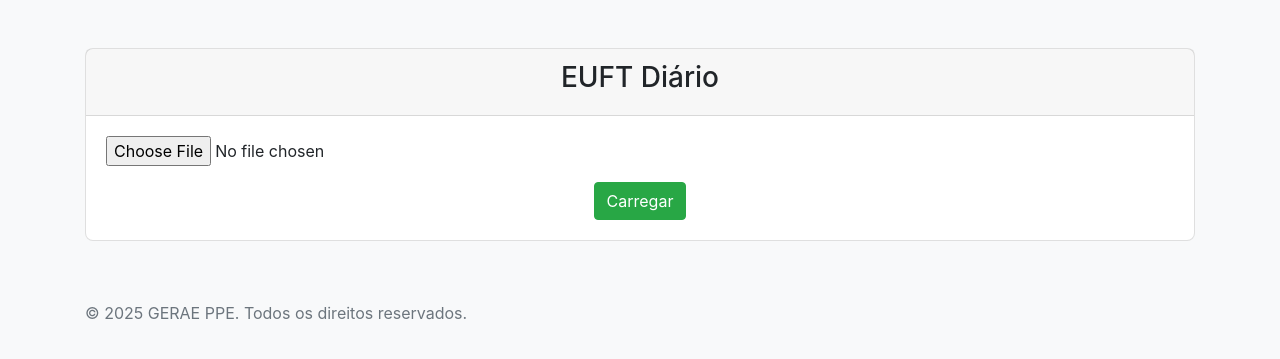
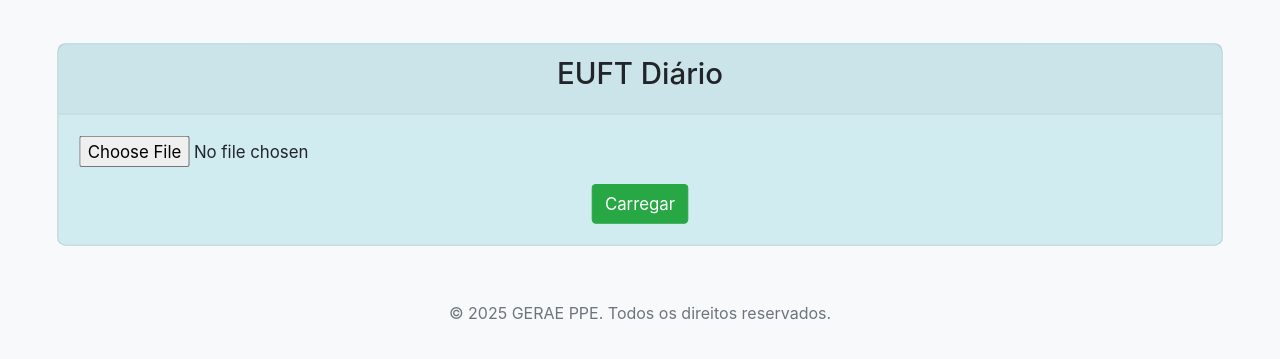
Before and after one commit to Dougas85/EUFT01, a Flask app: page / in a window 1280 px wide, with the pointer over the restyled element. Shown: the part 56-415 px from the top of the page. Run offline with Flask 3, Linux system fonts and the light colour scheme; some libraries are stand-ins or nearby versions.

Commit message:
Update styles.css

```diff
--- a/static/styles.css
+++ b/static/styles.css
@@ -10,7 +10,10 @@ body {
  }
 
  .central-card:hover, .table-card:hover {
- @@ -20,53 +23,54 @@
+      transform: scale(1.05);
+      background-color: #d1ecf1; /* Cor azul clara quando o mouse passa por cima */
+ }
+
  .table-card {
      text-align: center;
      margin: 0 auto;
```
